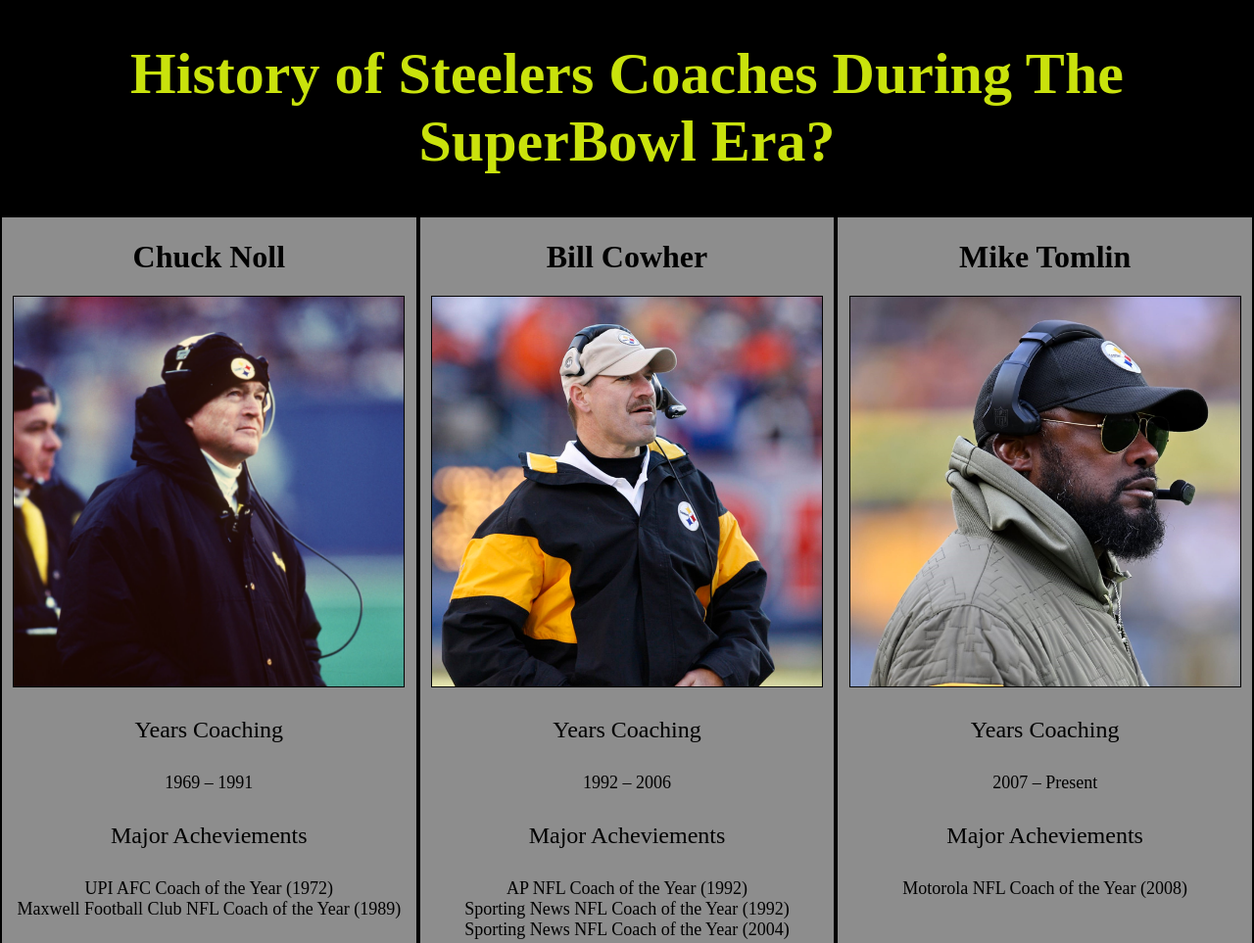
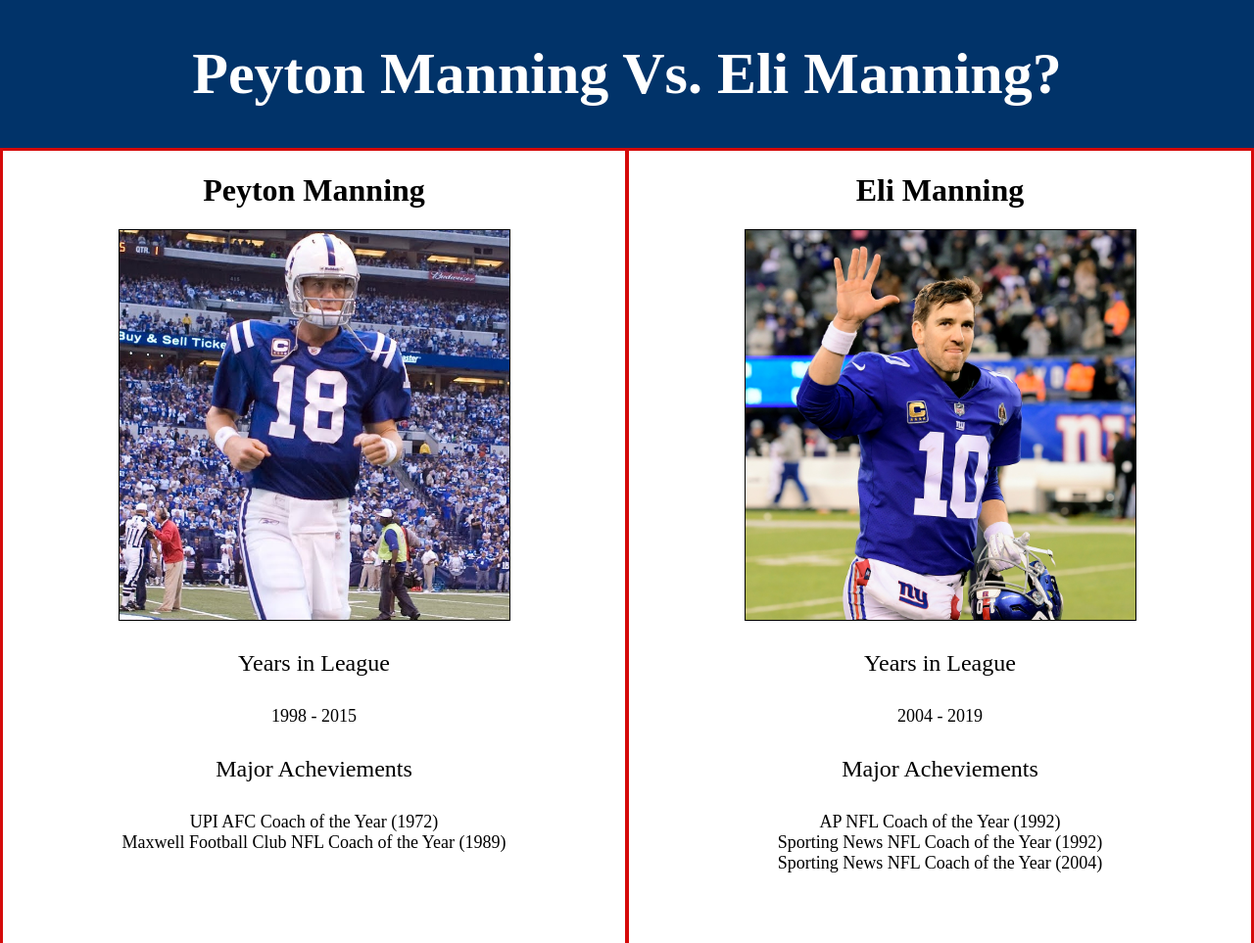
Before and after one commit to ColeDM-2020/INST-377-Project, a plain HTML site: page Project.html in a window 1280 px wide. Shown: the top 963 px of the page at 98% size. Drawn offline with Linux system fonts and the light colour scheme.

Commit message:
pain and suffering

```diff
--- a/Project.html
+++ b/Project.html
@@ -8,37 +8,27 @@
 </head>
 <body>
   <header class="header">
-    <h1>History of Steelers Coaches During The SuperBowl Era?</h1>
+    <h1>Peyton Manning Vs. Eli Manning?</h1>
   </header>
     <div class="container">
-      <div class="box">
-        <div class="pane">
-          <h1>Chuck Noll</h1>
-          <div><img id="1" src="images/chuck-noll.jpg" alt="Image of Chuck Noll" class="img"/></div>
-          <div class="subhead">Years Coaching</div>
-          <div class="text">1969 – 1991</div>
+        <div class="paneleft">
+          <h1>Peyton Manning</h1>
+          <div><img id="1" src="images/peyton-manning.jpg" alt="Image of Peyton Manning" class="img"/></div>
+          <div class="subhead">Years in League</div>
+          <div class="text">1998 - 2015</div>
           <div class="subhead">Major Acheviements</div>
           <div class="text">UPI AFC Coach of the Year (1972)</div>
           <div class="text">Maxwell Football Club NFL Coach of the Year (1989)</div>
         </div>
-        <div class="pane">
-          <h1>Bill Cowher</h1>
-          <div><img id="1" src="images/bill-cowher.jpg" alt="Image of Bill Cowher" class="img"/></div>
-          <div class="subhead">Years Coaching</div>
-          <div class="text">1992 – 2006</div>
+        <div class="paneright">
+          <h1>Eli Manning</h1>
+          <div><img id="1" src="images/eli-manning.jpeg" alt="Image of Eli Manning" class="img"/></div>
+          <div class="subhead">Years in League</div>
+          <div class="text">2004 - 2019</div>
           <div class="subhead">Major Acheviements</div>
           <div class="text">AP NFL Coach of the Year (1992)</div>
           <div class="text">Sporting News NFL Coach of the Year (1992)</div>
           <div class="text">Sporting News NFL Coach of the Year (2004)</div>
         </div>
-        <div class="pane">
-          <h1>Mike Tomlin</h1>
-          <div><img id="1" src="images/mike-tomlin.jpeg" alt="Image of Mike Tomlin" class="img" /></div>
-          <div class="subhead">Years Coaching</div>
-          <div class="text">2007 – Present</div>
-          <div class="subhead">Major Acheviements</div>
-          <div class="text">Motorola NFL Coach of the Year (2008)</div>
-        </div>
-      </div>
     </div>
 </body>
--- a/style.css
+++ b/style.css
@@ -20,8 +20,8 @@
 .header {
   padding: 1px;
   text-align: center;
-  background: #000000;
-  color: #c9e20c;
+  background: #013369;
+  color: #ffffff;
   font-size: 30px;
 }
 
@@ -35,26 +35,40 @@
   align-items: center;
   text-align: center;
   justify-content: space-evenly;
+  display: flex;
 }
 
-.pane {
-  width: 33.3333%;
+.paneleft {
+  width: 50%;
   height: 150vh;
-  background-color: #8d8d8d;
-  border: 2px solid;
+  background-color: #ffffff;
+  border: 3px solid;
+  border-right: 2px solid;
   align-items: center;
   text-align: center;
+  border-color: #d50a0a;
+}
+
+.paneright {
+  width: 50%;
+  height: 150vh;
+  background-color: #ffffff;
+  border: 3px solid;
+  align-items: center;
+  text-align: center;
+  border-left: 2px solid;
+  border-color: #d50a0a;
 }
 
 body {
   margin: 0!important;
 }
 
-.box {
+/*.box {
   display: flex;
   align-items: center;
   text-align: center;
-}
+}*/
 
 .subhead {
   padding: 30px;
```
Also changed, not shown: Backup.html (added, +44 -0 lines), images/eli-manning.jpeg (added), images/peyton-manning.jpg (added), 1 other file.
